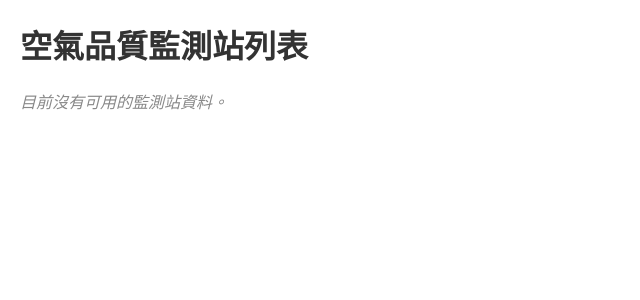
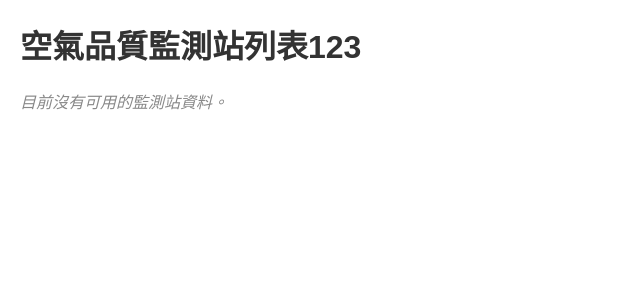
Before and after one commit to ab000641/air_quality_monitor, a Flask app: page / in a window 1280 px wide. Shown: the top 300 px of the page, without its empty margins (0-640 px from the left). Run offline with Flask 3, Linux system fonts and the light colour scheme; data that the repository does not hold is empty.

```diff
--- a/templates/index.html
+++ b/templates/index.html
@@ -3,7 +3,7 @@
 <head>
     <meta charset="UTF-8">
     <meta name="viewport" content="width=device-width, initial-scale=1.0">
-    <title>空氣品質監測網站</title>
+    <title>空氣品質監測</title>
     <style>
         body { font-family: Arial, sans-serif; margin: 20px; }
         h1 { color: #333; }
@@ -15,7 +15,7 @@
     </style>
 </head>
 <body>
-    <h1>空氣品質監測站列表</h1>
+    <h1>空氣品質監測站列表123</h1>
     {% if stations %}
         <ul>
             {% for station in stations %}
```
